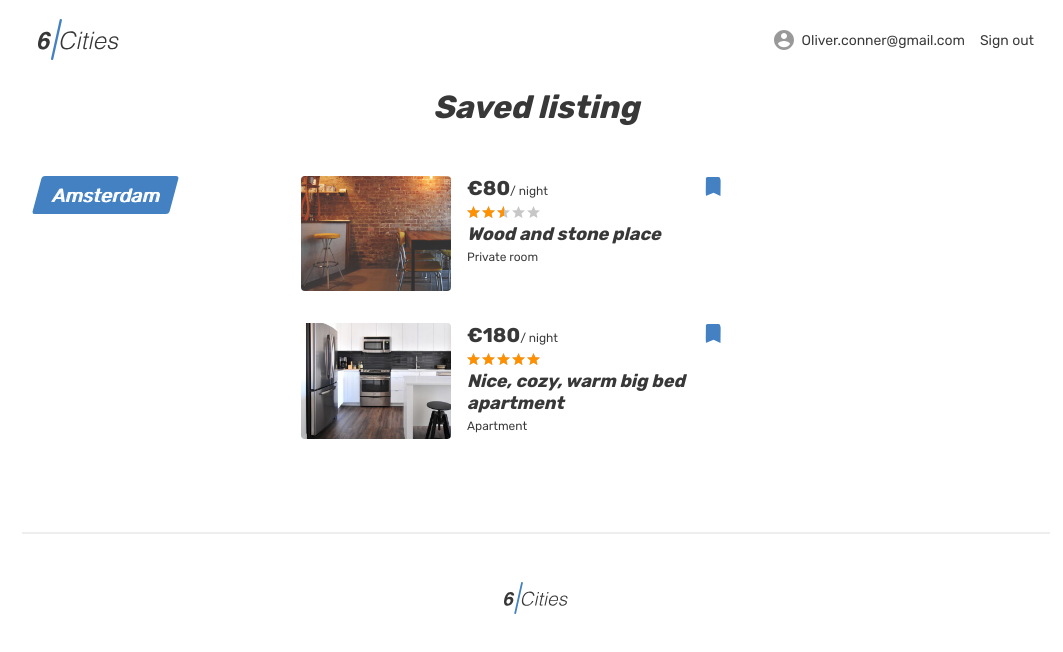
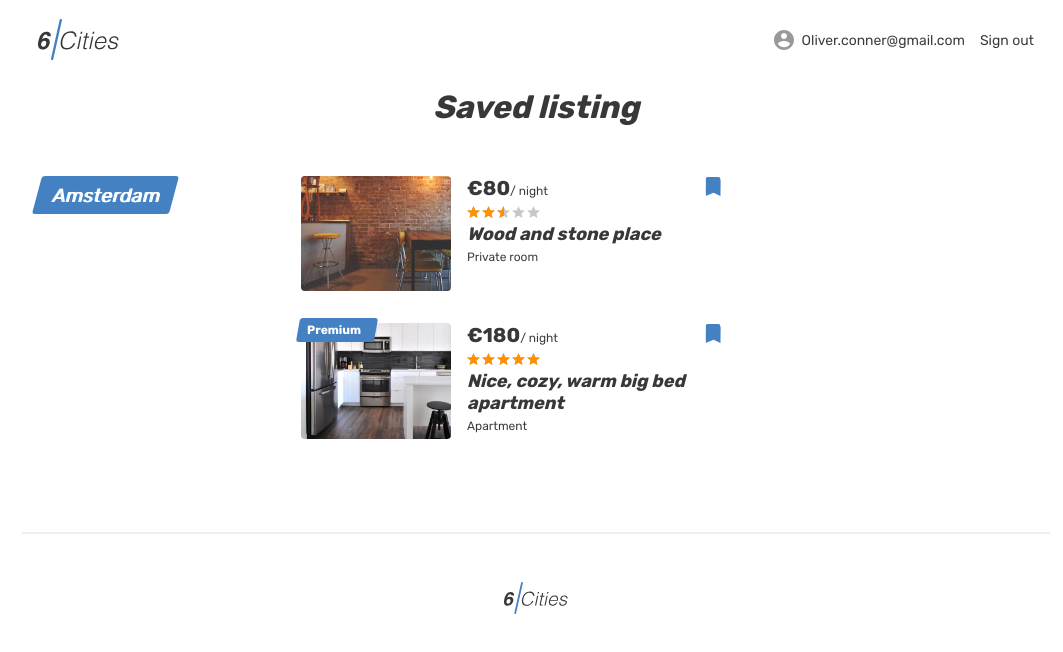
Before and after one commit to twelwet/352625-six-cities-7, a React (Create React App) app in the folder project/: page /favourites in a window 1280 px wide. Shown: the top 652 px of the page, without its empty margins (104-1167 px from the left). Built offline with nearby package versions, Linux system fonts and the light colour scheme.

Commit message:
Шильдик Premium рисуется во всех представлениях

```diff
--- a/project/src/components/ui/offer-card/offer-card.jsx
+++ b/project/src/components/ui/offer-card/offer-card.jsx
@@ -22,11 +22,9 @@ function OfferCard({cardType, data, onOfferHover, onOfferLeave}) {
       onMouseEnter={cardType === CardTypes.ORIGINAL ? onOfferHover : () => {}}
       onMouseLeave={cardType === CardTypes.ORIGINAL ? onOfferLeave : () => {}}
     >
-      {cardType === CardTypes.ORIGINAL ? (
-        <div className={isPremium ? 'place-card__mark' : 'visually-hidden'}>
-          <span>Premium</span>
-        </div>
-      ) : ''}
+      <div className={isPremium ? 'place-card__mark' : 'visually-hidden'}>
+        <span>Premium</span>
+      </div>
       <div
         className={cardType === CardTypes.ORIGINAL ? 'cities__image-wrapper place-card__image-wrapper' : 'favorites__image-wrapper place-card__image-wrapper'}
       >
```
